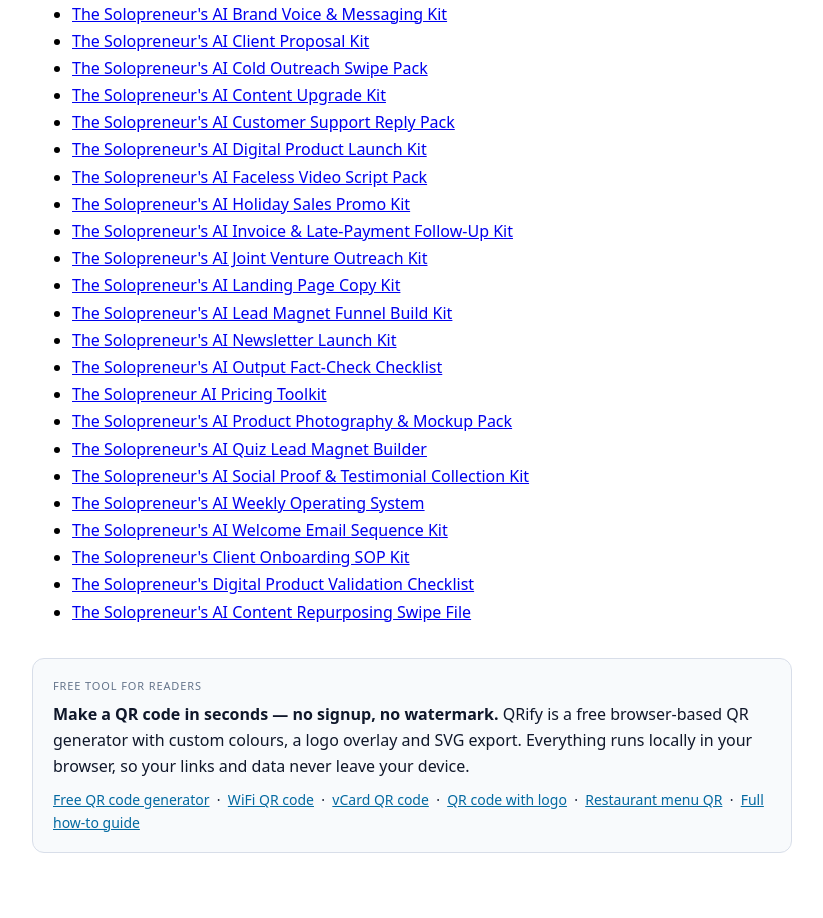
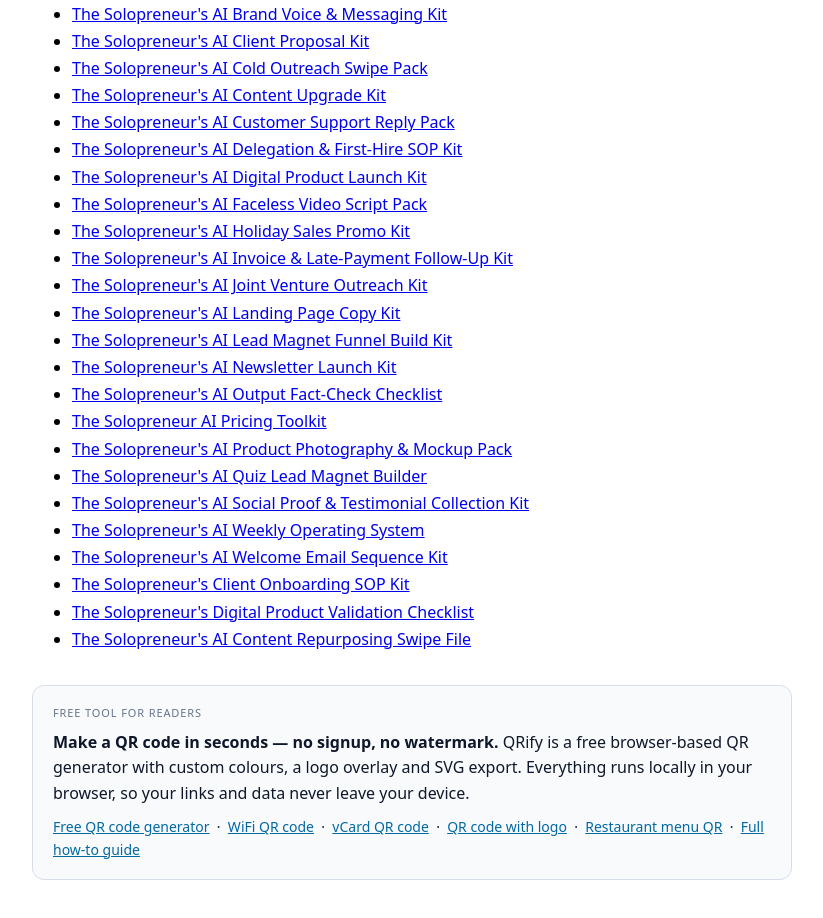
Before and after one commit to usaimaker/ai-gumroad-products, a plain HTML site: page index.html in a window 1280 px wide. Shown: the part 930-1848 px from the top of the page, without its empty margins (228-1051 px from the left). Before the commit the page ends 1823 px from the top, so only its background shows below. Drawn offline with Linux system fonts and the light colour scheme.

Commit message:
auto rebuild index/feed

```diff
--- a/index.html
+++ b/index.html
@@ -35,6 +35,7 @@
 <li><a href="products/solopreneur-ai-cold-outreach-swipe-pack.md">The Solopreneur&#x27;s AI Cold Outreach Swipe Pack</a></li>
 <li><a href="products/solopreneur-ai-content-upgrade-kit.md">The Solopreneur&#x27;s AI Content Upgrade Kit</a></li>
 <li><a href="products/solopreneur-ai-customer-support-reply-pack.md">The Solopreneur&#x27;s AI Customer Support Reply Pack</a></li>
+<li><a href="products/solopreneur-ai-delegation-first-hire-sop-kit.md">The Solopreneur&#x27;s AI Delegation &amp; First-Hire SOP Kit</a></li>
 <li><a href="products/solopreneur-ai-digital-product-launch-kit.md">The Solopreneur&#x27;s AI Digital Product Launch Kit</a></li>
 <li><a href="products/solopreneur-ai-faceless-video-script-pack.md">The Solopreneur&#x27;s AI Faceless Video Script Pack</a></li>
 <li><a href="products/solopreneur-ai-holiday-sales-promo-kit.md">The Solopreneur&#x27;s AI Holiday Sales Promo Kit</a></li>
```
Also changed, not shown: 1 other file.
